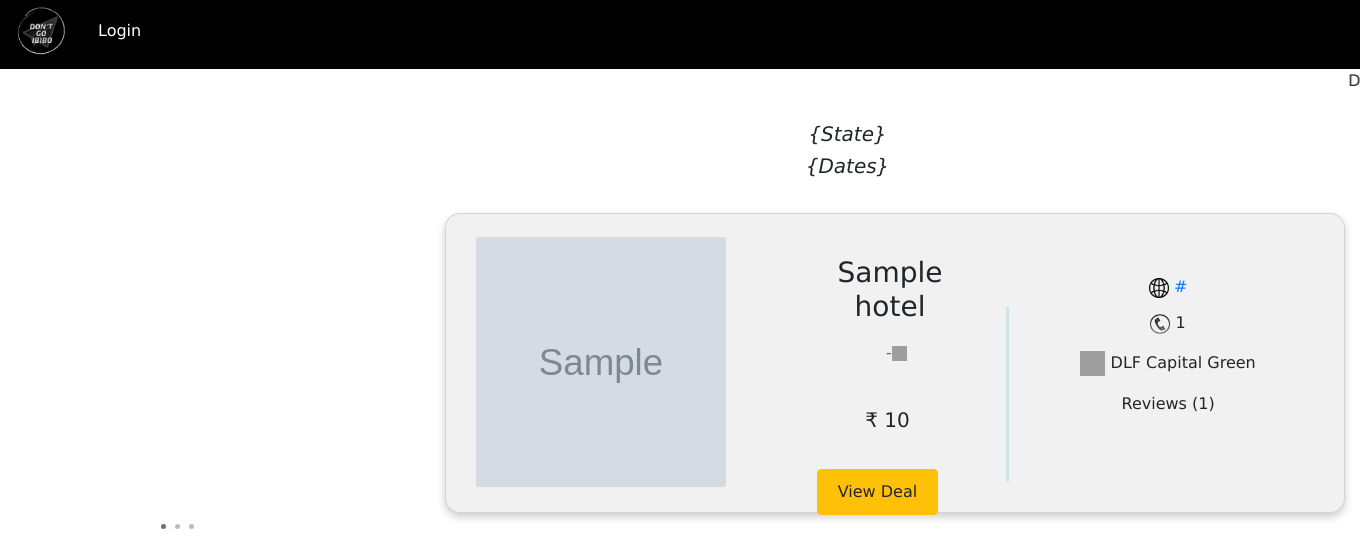
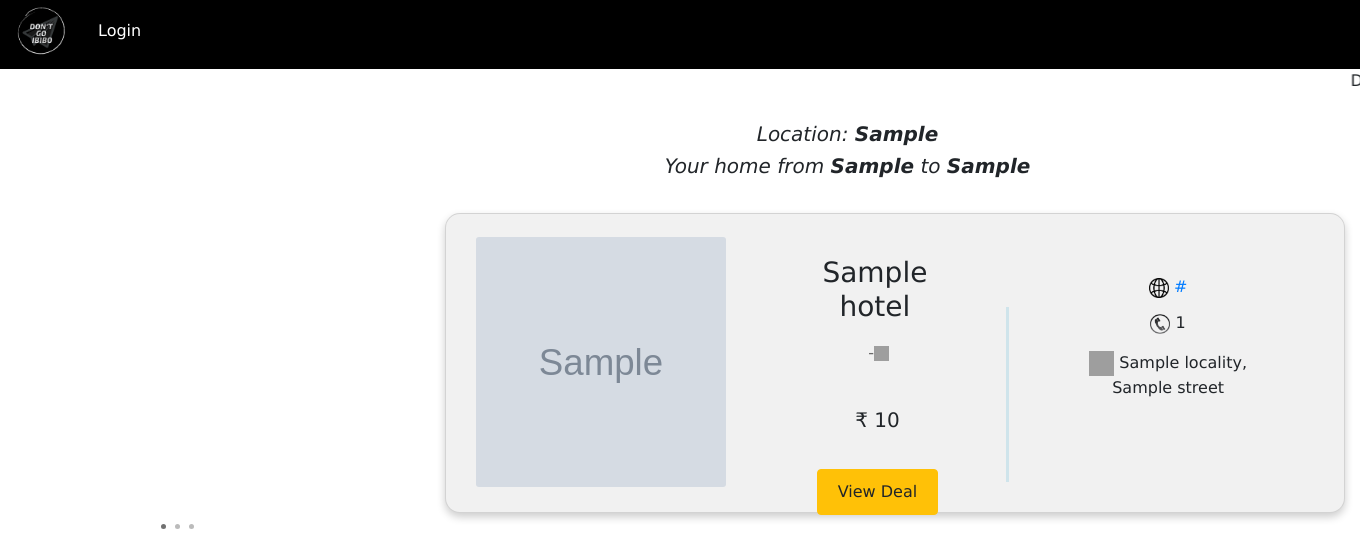
Before and after one commit to satyakinkohli/ashoka-ap2, a Django app: template Travel/templates/hotel_list.html in a window 1360 px wide. Shown: the top 533 px of the page. Run offline with Django 3.2, Linux system fonts and the light colour scheme; data comes from the database, SQL or seed files in the repository; the template is opened without the code that fills it: most values are stand-ins (such as "Sample title", 1, 10 or a date in 2020); grey boxes marked "Sample" are stand-in pictures; parts of the project's set-up code (start-up, migrations or seed data) failed here and were passed over; some libraries are stand-ins or nearby versions; grey boxes are pictures that could not be loaded.

Commit message:
corrected hotel_list

```diff
--- a/Travel/templates/hotel_list.html
+++ b/Travel/templates/hotel_list.html
@@ -250,8 +250,8 @@ img {vertical-align: middle;}
 
 
 
-  <h5 style="text-align:center;"> <em> {State} </em></h5>
-  <h5 style="text-align:center"> <em> {Dates} </em></h5>
+  <h5 style="text-align:center;"> <em> Location: <b>{{hotel_where}}</b> </em></h5>
+  <h5 style="text-align:center"> <em> Your home from <b>{{hotel_check_in}}</b> to <b>{{hotel_check_out}}</b> </em></h5>
 
 
     {% for hotel in possible_hotels %}
@@ -268,14 +268,14 @@ img {vertical-align: middle;}
                 <div class="col-sm-4" style="margin-left:2%">
                     <div class="card-body">
                         <br>
-                        <h3 class="card-title" style=" margin-left:40%; margin-top:-7%">{{hotel.name}}</h3>
-                        <p class="card-text location" style="margin-top:7%;margin-left:45%;">{{hotel|ratings}}<img src="https://upload.wikimedia.org/wikipedia/commons/thumb/a/a0/Antu_rating.svg/1024px-Antu_rating.svg.png" height=15px; width=15px></p>
-                        <h5 class="card-title" style="margin-top:17%;margin-left:38%;">₹ {{hotel.standard_price}}</h5>
+                        <h3 class="card-title" style=" margin-left:28%; margin-top:-7%">{{hotel.name}}</h3>
+                        <p class="card-text location" style="margin-top:7%; margin-left:31%;">{{hotel|ratings}}<img src="https://upload.wikimedia.org/wikipedia/commons/thumb/a/a0/Antu_rating.svg/1024px-Antu_rating.svg.png" height=15px; width=15px></p>
+                        <h5 class="card-title" style="margin-top:17%; margin-left:30%;">₹ {{hotel.standard_price}}</h5>
                         <form action = "/detailed_hotel" method = "get">
                             <input hidden type="text" name ='hotel_id' value='{{hotel.id}}'>
                             <input hidden type = "text" name='hotel_check_in' value='{{hotel_check_in}}'>
                             <input hidden type = "text" name='hotel_check_out' value='{{hotel_check_out}}'>
-                            <input type = submit class="btn btn-warning" style="margin-left:30%; margin-top:10%;padding-left:20px;padding-right:20px;padding-top:10px;padding-bottom:10px;" value = "View Deal">
+                            <input type = submit class="btn btn-warning" style="margin-left:30%; margin-top:10%; padding-left:20px; padding-right:20px;padding-top:10px;padding-bottom:10px;" value = "View Deal">
                         </form>
 
                     </div>
@@ -299,8 +299,7 @@ img {vertical-align: middle;}
                         <br>
                         <p class="card-title" style="margin-top:-26%"><img src="{% static '/website_logo.png' %}" height="20px" width="20px" >&nbsp;<a href="{{hotel.website}}">{{hotel.website}}</a></p>
                         <p class="card-text" ><img src="{% static '/contact_logo.png' %}" height="20px" width="20px" >&nbsp;{{hotel.number}}</p>
-                        <p class="card-text" ><img src="{% static '/addreess.png' %}" height="25px" width="25px" >&nbsp;DLF Capital Green</p>
-                        <p class="card-text">Reviews ({{count}})</p>
+                        <p class="card-text" ><img src="{% static '/addreess.png' %}" height="25px" width="25px" >&nbsp;{{hotel.locality}}, {{hotel.street}}</p>
                     </div>
 
                 </div>
```
